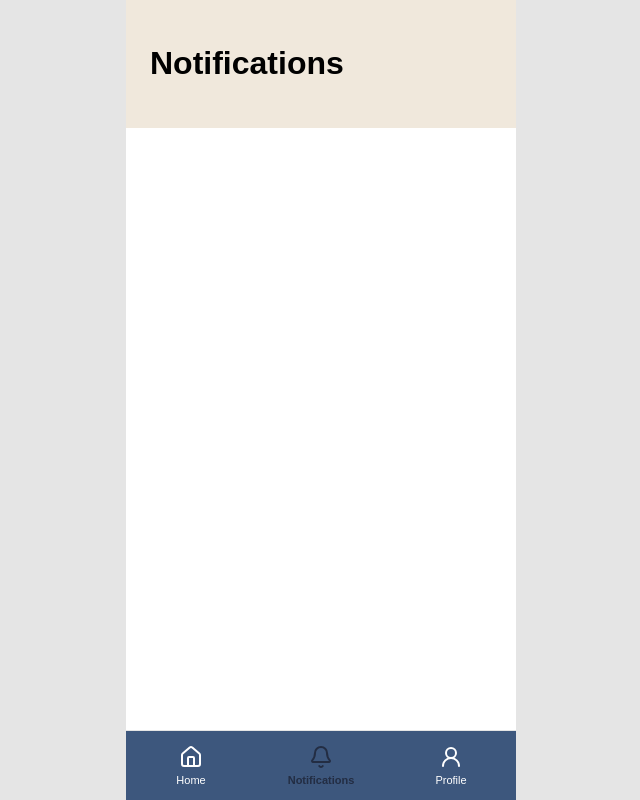
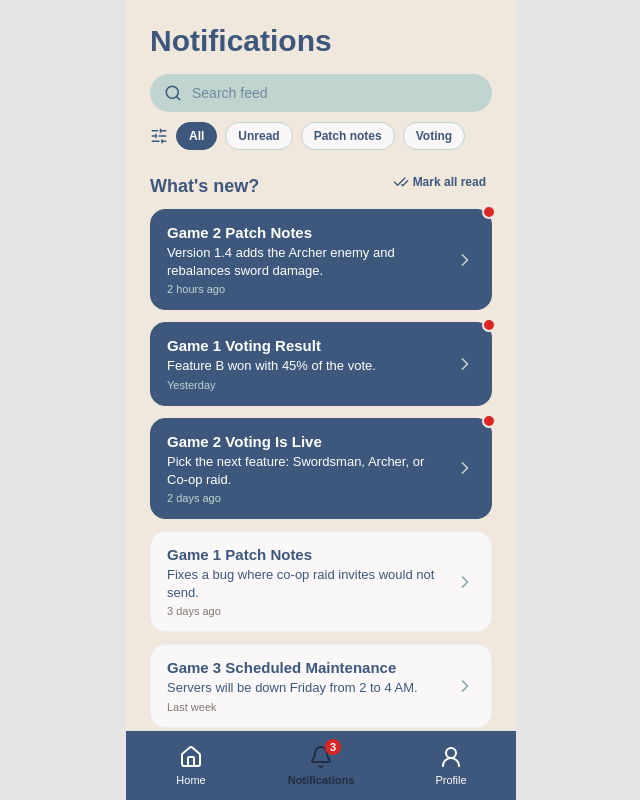
Before and after one commit to BobbyWoodard/CSC-4184-webapp, a React (Vite) app: page /notifications in a window 1280 px wide. Shown: the whole page, without its empty margins (319-959 px from the left). Built offline with nearby package versions, Linux system fonts and the light colour scheme; sample sign-in values are in the browser's storage.

Commit message:
Add notifications page

```diff
--- a/src/components/BottomNav.tsx
+++ b/src/components/BottomNav.tsx
@@ -1,7 +1,10 @@
 import { NavLink } from "react-router";
 import { House, Bell, UserRound } from "lucide-react";
+import { useUnreadCount } from "../notificationStore";
+import "../notifications.css";
 
 function BottomNav() {
+    const unread = useUnreadCount();
     return (
         <nav className="bottom-nav">
         <NavLink to="/" end className="nav-item">
@@ -10,7 +13,10 @@ function BottomNav() {
         </NavLink>
 
         <NavLink to="/notifications" className="nav-item">
-            <Bell size={24} />
+            <span className="notif-bell-wrap">
+                <Bell size={24} />
+                {unread > 0 && <span className="notif-badge">{unread}</span>}
+            </span>
             <span>Notifications</span>
         </NavLink>
 
--- /dev/null
+++ b/src/notificationStore.ts
@@ -0,0 +1,121 @@
+import { useSyncExternalStore } from "react";
+
+export type NotificationType = "patch" | "voting" | "general";
+
+export interface AppNotification {
+  id: string;
+  gameName: string;
+  type: NotificationType;
+  title: string;
+  body: string;
+  time: string;
+  to: string;
+}
+
+export const notifications: AppNotification[] = [
+  {
+    id: "n1",
+    gameName: "Game 2",
+    type: "patch",
+    title: "Game 2 Patch Notes",
+    body: "Version 1.4 adds the Archer enemy and rebalances sword damage.",
+    time: "2 hours ago",
+    to: "/games/game-2/updates",
+  },
+  {
+    id: "n2",
+    gameName: "Game 1",
+    type: "voting",
+    title: "Game 1 Voting Result",
+    body: "Feature B won with 45% of the vote.",
+    time: "Yesterday",
+    to: "/games/game-1/voting",
+  },
+  {
+    id: "n3",
+    gameName: "Game 2",
+    type: "voting",
+    title: "Game 2 Voting Is Live",
+    body: "Pick the next feature: Swordsman, Archer, or Co-op raid.",
+    time: "2 days ago",
+    to: "/games/game-2/voting",
+  },
+  {
+    id: "n4",
+    gameName: "Game 1",
+    type: "patch",
+    title: "Game 1 Patch Notes",
+    body: "Fixes a bug where co-op raid invites would not send.",
+    time: "3 days ago",
+    to: "/games/game-1/updates",
+  },
+  {
+    id: "n5",
+    gameName: "Game 3",
+    type: "general",
+    title: "Game 3 Scheduled Maintenance",
+    body: "Servers will be down Friday from 2 to 4 AM.",
+    time: "Last week",
+    to: "/games/game-3/updates",
+  },
+];
+
+const STORAGE_KEY = "readNotificationIds";
+const DEFAULT_READ = ["n4", "n5"];
+
+function load(): string[] {
+  try {
+    const raw = localStorage.getItem(STORAGE_KEY);
+    return raw ? (JSON.parse(raw) as string[]) : DEFAULT_READ;
+  } catch {
+    return DEFAULT_READ;
+  }
+}
+
+let readIds: string[] = DEFAULT_READ;
+const listeners = new Set<() => void>();
+
+function save() {
+  try {
+    localStorage.setItem(STORAGE_KEY, JSON.stringify(readIds));
+  } catch {
+    // ignore storage errors
+  }
+}
+
+function emit() {
+  listeners.forEach((listener) => listener());
+}
+
+export function markRead(id: string) {
+  if (readIds.includes(id)) return;
+  readIds = [...readIds, id];
+  save();
+  emit();
+}
+
+export function markAllRead() {
+  readIds = notifications.map((n) => n.id);
+  save();
+  emit();
+}
+
+function subscribe(callback: () => void) {
+  listeners.add(callback);
+  return () => {
+    listeners.delete(callback);
+  };
+}
+
+function getSnapshot() {
+  return readIds;
+}
+
+export function useReadIds() {
+  return useSyncExternalStore(subscribe, getSnapshot);
+}
+
+export function useUnreadCount() {
+  const ids = useReadIds();
+  return notifications.filter((n) => !ids.includes(n.id)).length;
+}
--- /dev/null
+++ b/src/notifications.css
@@ -0,0 +1,147 @@
+.notif-page { padding-bottom: 24px; }
+
+.notif-page h1 {
+  color: var(--navy);
+  font-size: 30px;
+  margin: 0 0 16px;
+}
+
+.notif-search {
+  display: flex;
+  align-items: center;
+  gap: 8px;
+  background: var(--mint);
+  color: var(--navy);
+  border-radius: 999px;
+  padding: 10px 14px;
+  margin: 0 0 10px;
+}
+.notif-search input {
+  flex: 1;
+  border: none;
+  outline: none;
+  background: transparent;
+  color: var(--navy);
+  font: inherit;
+  font-size: 14px;
+}
+.notif-search input::placeholder { color: var(--navy); opacity: 0.6; }
+
+.notif-filters {
+  display: flex;
+  flex-wrap: wrap;
+  align-items: center;
+  gap: 8px;
+  margin-bottom: 4px;
+  color: var(--navy);
+}
+.notif-chip {
+  border: 1px solid var(--mint);
+  background: rgb(249, 247, 247);
+  color: var(--navy);
+  border-radius: 999px;
+  padding: 6px 12px;
+  font: inherit;
+  font-size: 12px;
+  font-weight: 600;
+  cursor: pointer;
+}
+.notif-chip.active {
+  background: var(--navy);
+  color: #fff;
+  border-color: var(--navy);
+}
+
+.notif-section-head {
+  display: flex;
+  align-items: center;
+  justify-content: space-between;
+}
+.notif-header {
+  font-size: 18px;
+  font-weight: 700;
+  margin: 22px 0 12px;
+  color: var(--navy);
+}
+.notif-markall {
+  display: inline-flex;
+  align-items: center;
+  gap: 4px;
+  border: none;
+  background: transparent;
+  color: var(--navy);
+  font: inherit;
+  font-size: 12px;
+  font-weight: 600;
+  cursor: pointer;
+}
+.notif-markall:disabled { opacity: 0.4; cursor: default; }
+
+.notif-list {
+  list-style: none;
+  padding: 0;
+  margin: 0 0 20px;
+  display: flex;
+  flex-direction: column;
+  gap: 12px;
+}
+
+.notif-item {
+  position: relative;
+  display: flex;
+  align-items: center;
+  gap: 12px;
+  padding: 14px 16px;
+  border-radius: 15px;
+  border: 1px solid #eee;
+  background: rgb(249, 247, 247);
+  color: var(--navy);
+  text-decoration: none;
+  transition: transform 0.2s ease;
+}
+.notif-item:active { transform: scale(0.98); }
+.notif-item > svg { color: var(--teal); flex-shrink: 0; }
+
+.notif-item.unread {
+  background: var(--navy);
+  border-color: var(--navy);
+  color: #fff;
+}
+.notif-item.unread > svg { color: var(--mint); }
+
+.notif-text { flex: 1; display: flex; flex-direction: column; gap: 3px; }
+.notif-title { font-weight: 700; font-size: 15px; }
+.notif-body { font-size: 13px; line-height: 1.4; }
+.notif-time { font-size: 11px; color: #817873; }
+.notif-item.unread .notif-time { color: var(--mint); }
+
+.notif-dot {
+  position: absolute;
+  top: -5px;
+  right: -5px;
+  width: 14px;
+  height: 14px;
+  border-radius: 50%;
+  background: #dc2626;
+  border: 2px solid var(--background);
+}
+
+.notif-empty { color: #817873; font-size: 13px; padding: 12px 0; }
+
+/* bell badge in the bottom nav */
+.notif-bell-wrap { position: relative; display: inline-flex; }
+.notif-badge {
+  position: absolute;
+  top: -6px;
+  right: -8px;
+  min-width: 16px;
+  height: 16px;
+  padding: 0 4px;
+  border-radius: 999px;
+  background: #dc2626;
+  color: #fff;
+  font-size: 11px;
+  font-weight: 700;
+  line-height: 16px;
+  text-align: center;
+}
--- a/src/pages/NotificationsPage.tsx
+++ b/src/pages/NotificationsPage.tsx
@@ -1,7 +1,135 @@
+import { useState } from "react";
+import { Link } from "react-router";
+import {
+  Search,
+  SlidersHorizontal,
+  ChevronRight,
+  CheckCheck,
+} from "lucide-react";
+import {
+  notifications,
+  markRead,
+  markAllRead,
+  useReadIds,
+} from "../notificationStore";
+import type { NotificationType } from "../notificationStore";
+import "../notifications.css";
+
+type NotifFilter = "all" | "unread" | NotificationType;
+
+const FILTERS: { key: NotifFilter; label: string }[] = [
+  { key: "all", label: "All" },
+  { key: "unread", label: "Unread" },
+  { key: "patch", label: "Patch notes" },
+  { key: "voting", label: "Voting" },
+];
+
+const GAMES = [
+  { id: "game-1", name: "Game 1" },
+  { id: "game-2", name: "Game 2" },
+  { id: "game-3", name: "Game 3" },
+];
+
 function NotificationsPage() {
+  const [query, setQuery] = useState("");
+  const [filter, setFilter] = useState<NotifFilter>("all");
+  const readIds = useReadIds();
+
+  const normalized = query.trim().toLowerCase();
+  const unreadCount = notifications.filter((n) => !readIds.includes(n.id)).length;
+
+  const visible = notifications.filter((n) => {
+    const isUnread = !readIds.includes(n.id);
+    const matchesFilter =
+      filter === "all" ? true : filter === "unread" ? isUnread : n.type === filter;
+    const matchesQuery =
+      normalized === "" ||
+      `${n.title} ${n.body} ${n.gameName}`.toLowerCase().includes(normalized);
+    return matchesFilter && matchesQuery;
+  });
+
   return (
-    <div className="page">
+    <div className="page notif-page">
       <h1>Notifications</h1>
+
+      <label className="notif-search">
+        <Search size={18} aria-hidden="true" />
+        <input
+          type="search"
+          placeholder="Search feed"
+          value={query}
+          onChange={(e) => setQuery(e.target.value)}
+          aria-label="Search notifications"
+        />
+      </label>
+
+      <div className="notif-filters" role="group" aria-label="Filter notifications">
+        <SlidersHorizontal size={18} aria-hidden="true" />
+        {FILTERS.map((f) => (
+          <button
+            key={f.key}
+            type="button"
+            className={`notif-chip${filter === f.key ? " active" : ""}`}
+            aria-pressed={filter === f.key}
+            onClick={() => setFilter(f.key)}
+          >
+            {f.label}
+          </button>
+        ))}
+      </div>
+
+      <div className="notif-section-head">
+        <h2 className="notif-header">What's new?</h2>
+        <button
+          type="button"
+          className="notif-markall"
+          onClick={markAllRead}
+          disabled={unreadCount === 0}
+        >
+          <CheckCheck size={16} aria-hidden="true" /> Mark all read
+        </button>
+      </div>
+
+      {visible.length === 0 ? (
+        <p className="notif-empty">No notifications match your search.</p>
+      ) : (
+        <ul className="notif-list">
+          {visible.map((n) => {
+            const isUnread = !readIds.includes(n.id);
+            return (
+              <li key={n.id}>
+                <Link
+                  to={n.to}
+                  className={`notif-item${isUnread ? " unread" : ""}`}
+                  onClick={() => markRead(n.id)}
+                >
+                  {isUnread && <span className="notif-dot" aria-label="Unread" />}
+                  <span className="notif-text">
+                    <span className="notif-title">{n.title}</span>
+                    <span className="notif-body">{n.body}</span>
+                    <span className="notif-time">{n.time}</span>
+                  </span>
+                  <ChevronRight size={20} aria-hidden="true" />
+                </Link>
+              </li>
+            );
+          })}
+        </ul>
+      )}
+
+      <h2 className="notif-header">Updates by game</h2>
+      <ul className="notif-list">
+        {GAMES.map((g) => (
+          <li key={g.id}>
+            <Link to={`/games/${g.id}/updates`} className="notif-item">
+              <span className="notif-text">
+                <span className="notif-title">{g.name} Updates</span>
+              </span>
+              <ChevronRight size={20} aria-hidden="true" />
+            </Link>
+          </li>
+        ))}
+      </ul>
     </div>
   );
 }
```
